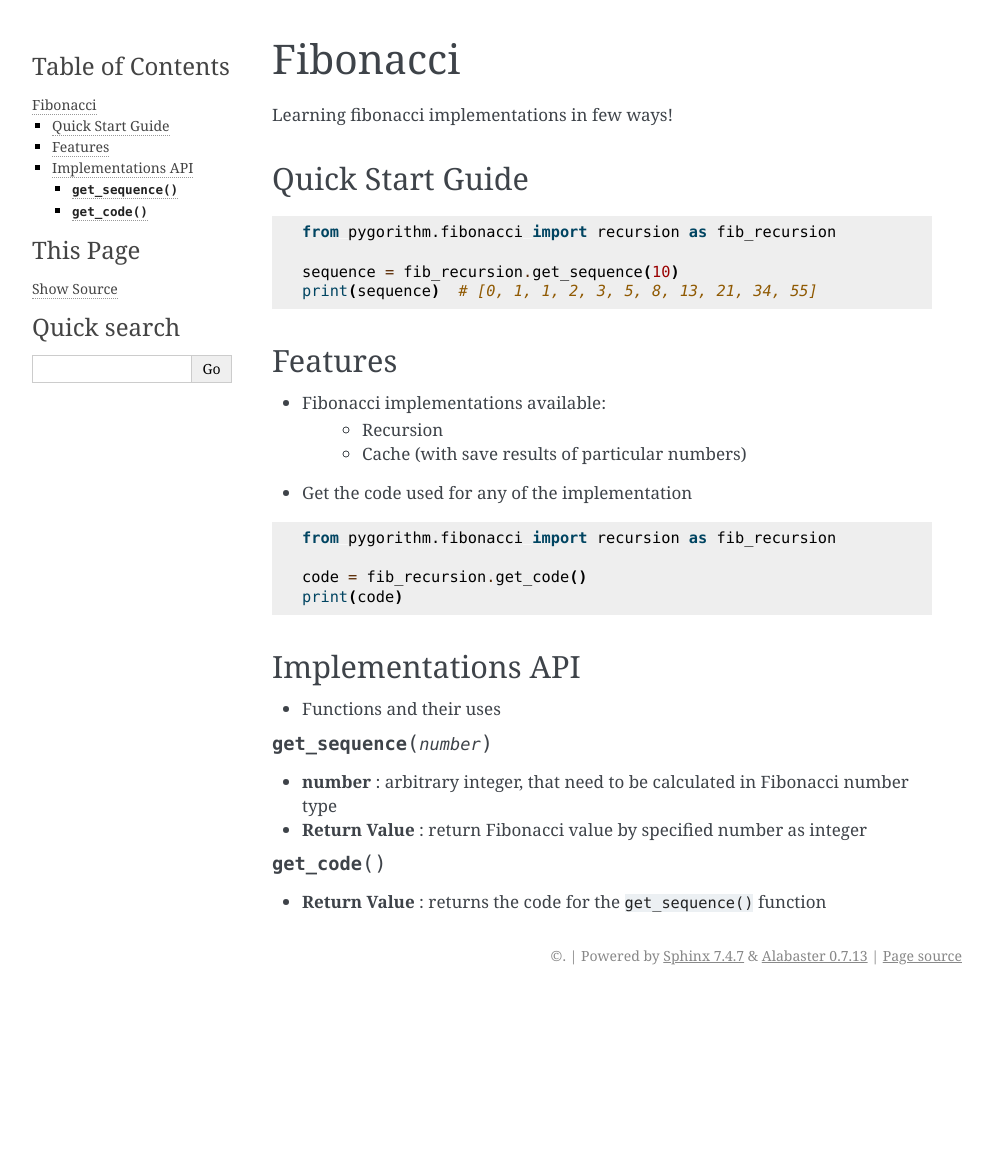
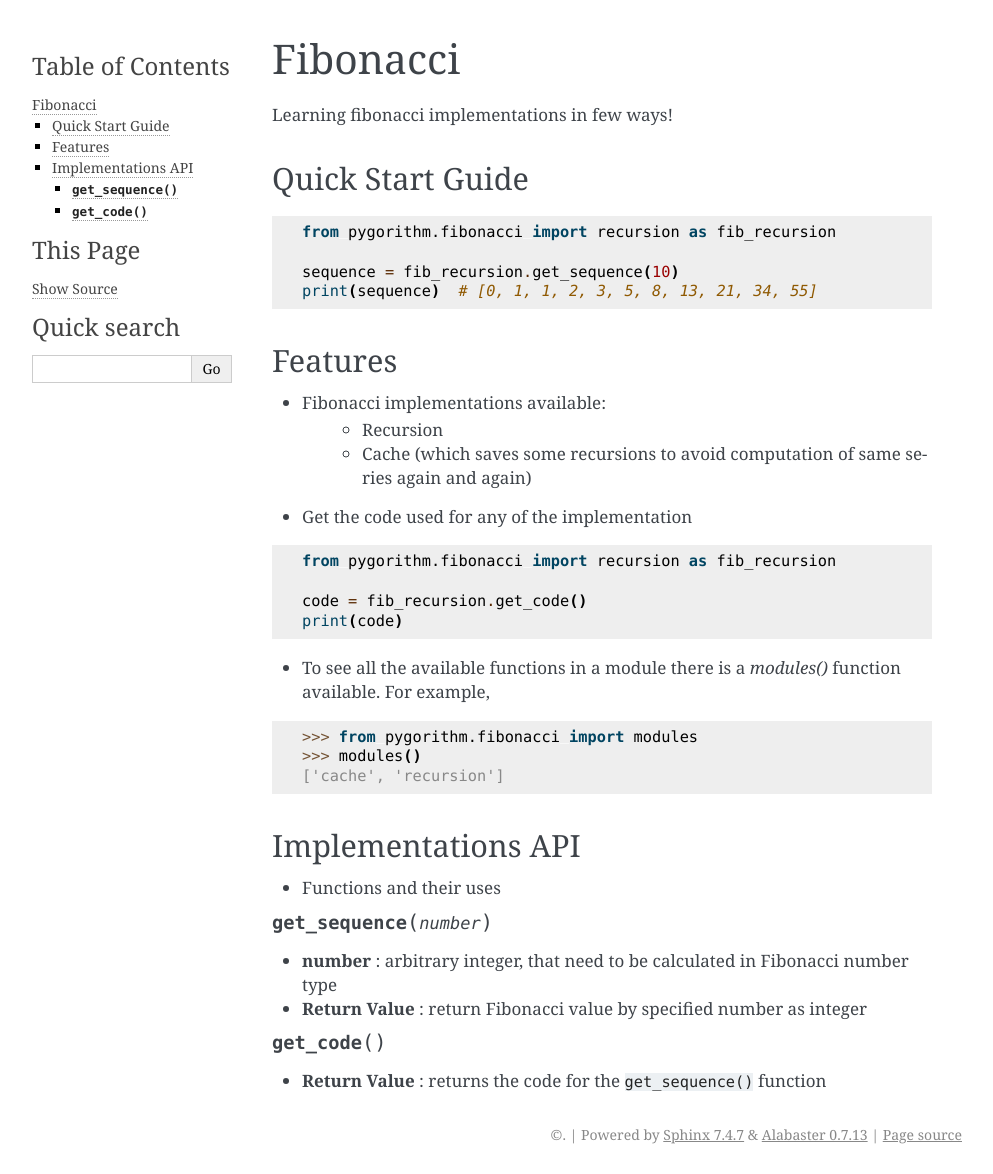
Before and after one commit to OmkarPathak/pygorithm, a Sphinx documentation site: the page built from docs/Fibonacci.rst, in a window 1280 px wide. Shown: the whole page, without its empty margins (148-1141 px from the left). Built offline with Sphinx 7.4.7, drawn with Linux system fonts in a browser that asks for light colours; before the commit the page ends 995 px from its top, so only the background shows below that.

Commit message:
Made few changes in the fibonnaci doc

```diff
--- a/docs/Fibonacci.rst
+++ b/docs/Fibonacci.rst
@@ -19,7 +19,7 @@ Features
 
 * Fibonacci implementations available:
     - Recursion
-    - Cache (with save results of particular numbers)
+    - Cache (which saves some recursions to avoid computation of same series again and again)
 
 * Get the code used for any of the implementation
 
@@ -29,6 +29,14 @@ Features
 
     code = fib_recursion.get_code()
     print(code)
+
+* To see all the available functions in a module there is a `modules()` function available. For example,
+
+.. code:: python
+
+    >>> from pygorithm.fibonacci import modules
+    >>> modules()
+    ['cache', 'recursion']
 
 Implementations API
 -------------------
```
